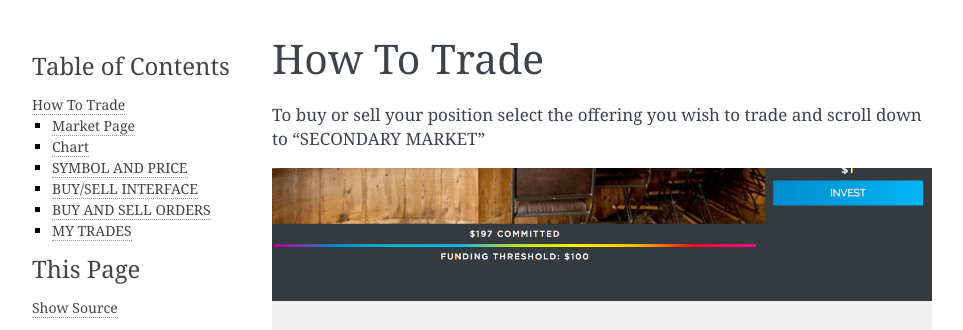
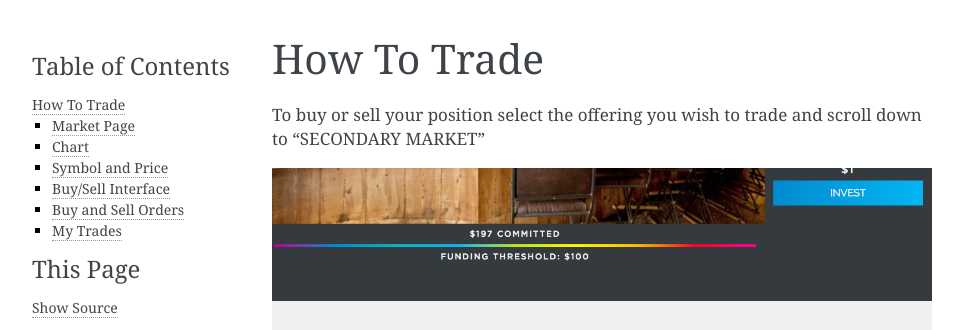
Before and after one commit to ChromaPDX/chroma-fund-docs, a Sphinx documentation site: the page built from docs/source/chroma_fund/howto_trade.rst, in a window 1280 px wide and 900 px high. Shown: the top 330 px of the window, without its empty margins (148-1111 px from the left). Built offline with Sphinx 7.4.7, drawn with Linux system fonts in a browser that asks for light colours; some of the changed text lies outside the part shown.

```diff
--- a/docs/source/chroma_fund/howto_trade.rst
+++ b/docs/source/chroma_fund/howto_trade.rst
@@ -25,20 +25,20 @@ Chart
 
 TK
 
-SYMBOL AND PRICE
+Symbol and Price
 ----------------
 
 TK
 
-BUY/SELL INTERFACE
+Buy/Sell Interface
 ------------------
 
 TK
 
-BUY AND SELL ORDERS
+Buy and Sell Orders
 -------------------
 
 TK
 
-MY TRADES
+My Trades
 ---------
```
